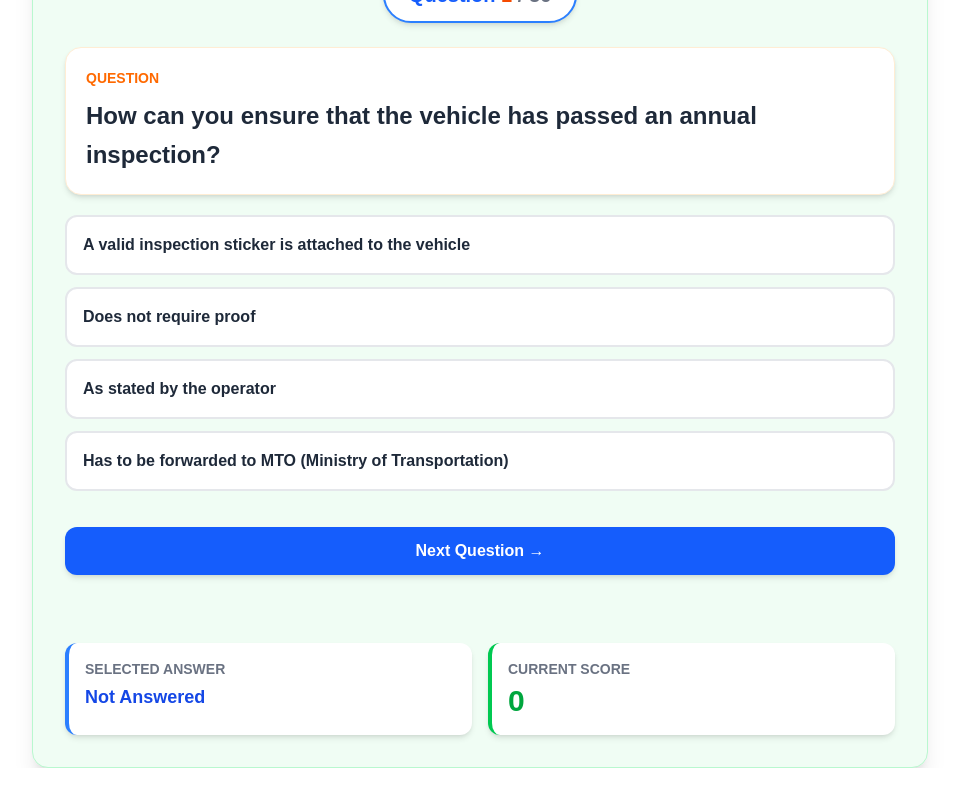
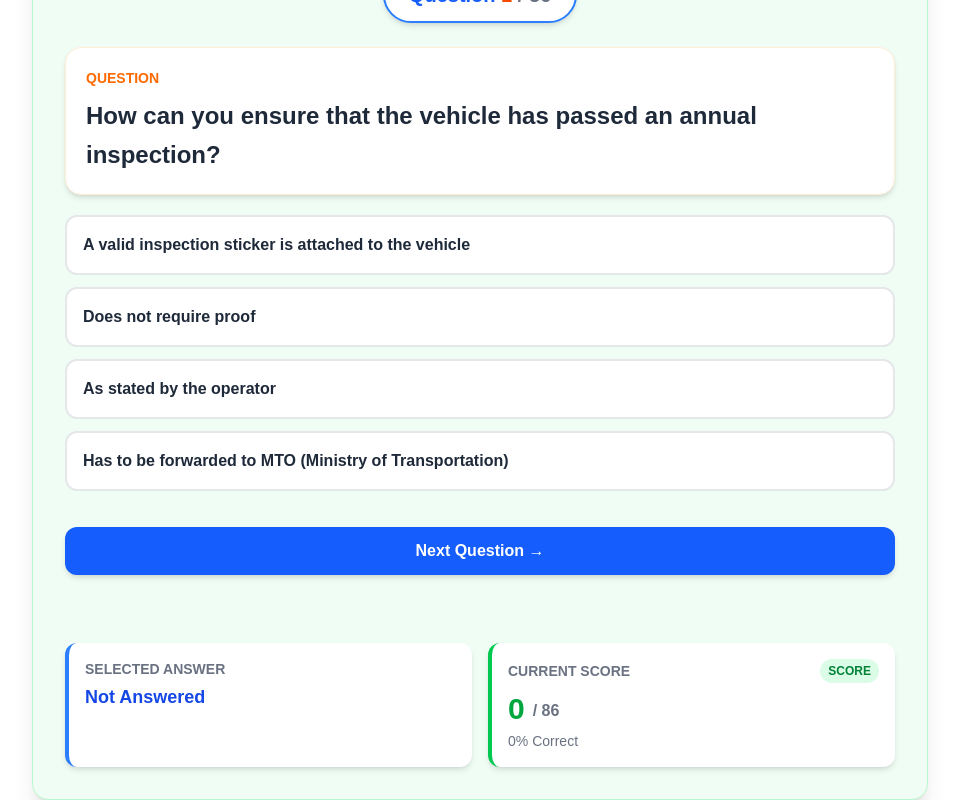
Before and after one commit to Harsimran141/Azknowledgetest, a React (Vite) app: page / in a window 1280 px wide. Shown: the part 296-1096 px from the top of the page, without its empty margins (160-1119 px from the left). Before the commit the page ends 1064 px from the top, so only its background shows below. Built offline with nearby package versions, Linux system fonts and the light colour scheme.

Commit message:
style: enhance score display layout and styling in App component for better visibility

```diff
--- a/src/App.jsx
+++ b/src/App.jsx
@@ -1095,17 +1095,35 @@ ${
 
 
 
-  <div className="bg-white border-l-4 border-green-500
-                  rounded-xl p-4 shadow-md
-                  hover:shadow-lg transition duration-300">
+ <div className="bg-white border-l-4 border-green-500
+                rounded-xl p-4 shadow-md
+                hover:shadow-lg transition duration-300">
+
+  <div className="flex justify-between items-center">
     <p className="text-sm text-gray-500 font-semibold uppercase">
       Current Score
     </p>
 
-    <p className="text-3xl font-bold text-green-600 mt-1">
+    <span className="text-xs bg-green-100 text-green-700
+                     px-2 py-1 rounded-full font-bold">
+      SCORE
+    </span>
+  </div>
+
+  <div className="flex items-end gap-2 mt-2">
+    <p className="text-3xl font-bold text-green-600">
       {score}
     </p>
+
+    <p className="text-gray-500 font-semibold mb-1">
+      / {Questions.length}
+    </p>
   </div>
+
+  <p className="text-sm text-gray-500 mt-1">
+    {Math.round((score / Questions.length) * 100)}% Correct
+  </p>
+</div>
 
 </div>
       </div>
```
